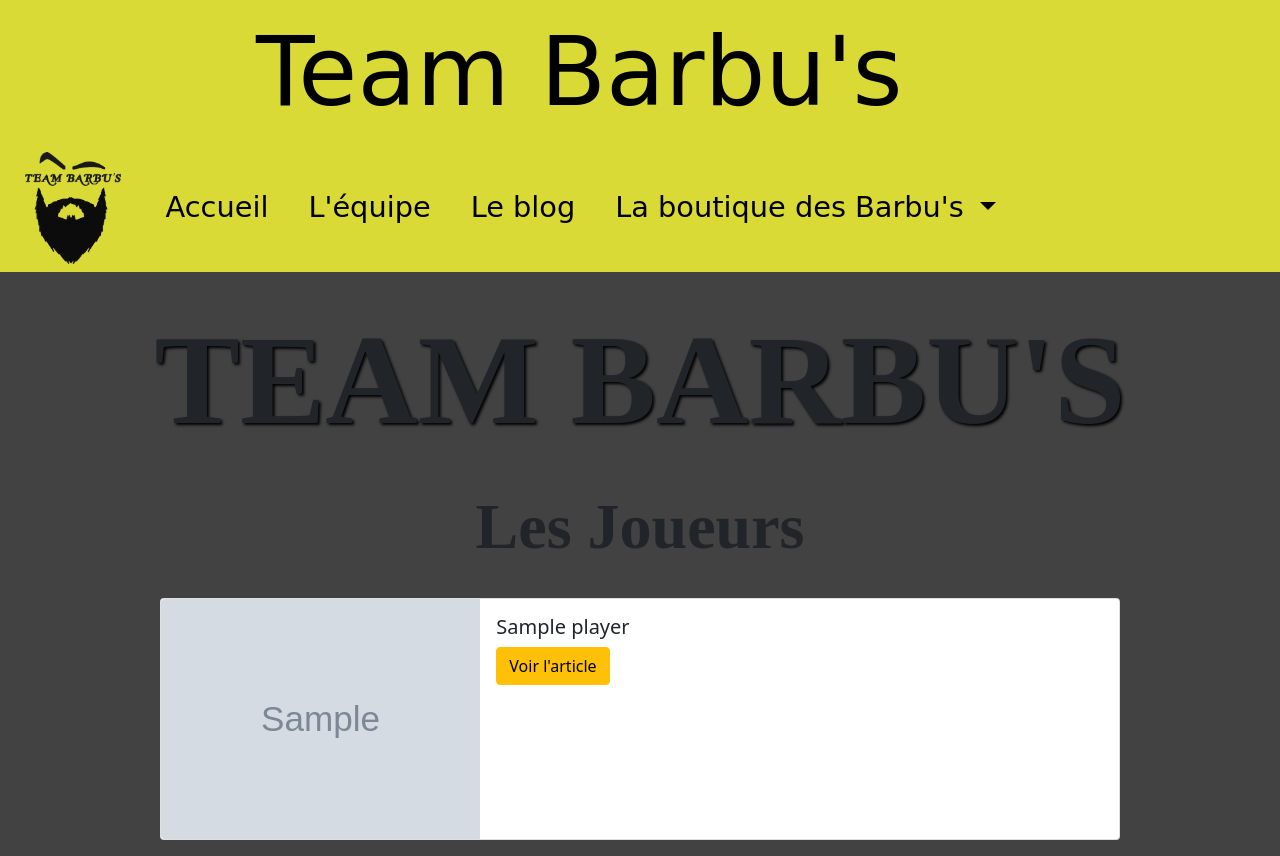
After one commit to Arnaud-Joguet/barbus-webpage, a Symfony app: template templates/player/list.html.twig in a window 1280 px wide. The commit adds this page. Run offline with Twig, Linux system fonts and the light colour scheme; the template is opened without the code that fills it: most values are stand-ins (such as "Sample title", 1, 10 or a date in 2020); grey boxes marked "Sample" are stand-in pictures; some libraries are stand-ins or nearby versions; some web fonts are replaced.

Commit message:
WIP list of players

```diff
--- a/templates/base.html.twig
+++ b/templates/base.html.twig
@@ -60,7 +60,7 @@
                                 <a class="nav-link active" aria-current="page" href="{{ path('home') }}">Accueil</a>
                             </li>
                             <li class="nav-item">
-                                <a class="nav-link" href="#">L'équipe</a>
+                                <a class="nav-link" href="{{path('player_list') }} ">L'équipe</a>
                             </li>
                             <li class="nav-item">
                                 <a class="nav-link" href=" {{path('post_list') }} ">Le blog</a>
--- /dev/null
+++ b/templates/player/list.html.twig
@@ -0,0 +1,30 @@
+{% extends 'base.html.twig' %}
+
+{% block title %}Team Barbu's, les joueurs{% endblock %}
+
+{% block body %}
+<section class="playerList ">
+    <h1 class="hompage-firstSection-title">TEAM BARBU'S</h1>
+    <h2 class="hompage-firstSection-subtitle">Les Joueurs</h2>
+
+    {% for player in playerList %}
+    <div class="postList-card card mb-3" style="max-width: 75%;">
+        <div class="row g-0">
+            <div class="col-md-4">
+            <img src="{{player.picture }}" class="img-fluid rounded-start" alt="{{player.name}} {{player.firstName}}">
+            </div>
+            <div class="col-md-8">
+            <div class="card-body">
+                <h5 class="card-title">{{player.nickName}} </h5>
+                {# <p class="card-text">{{post.summary}} </p> #}
+                <a href=" {{path('post_show' , {'id': player.id})}} " class="btn btn-warning">Voir l'article</a>
+            </div>
+            </div>
+        </div>
+    </div>
+    {% else %}
+    No post have been found.
+    {% endfor %}
+
+</section>
+{% endblock %}
```
Also changed, not shown: src/Controller/PlayerController.php (+7 -4 lines), templates/player/index.html.twig (deleted, +0 -20 lines).
